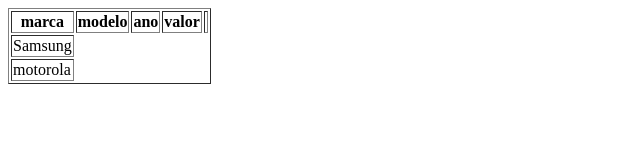
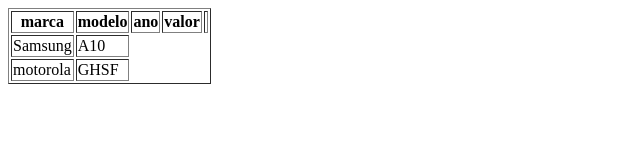
Before and after one commit to gomess1234/tabelas, a plain HTML site: page index.html in a window 1280 px wide. Shown: the whole page, without its empty margins (0-640 px from the left). Drawn offline with Linux system fonts and the light colour scheme.

Commit message:
ERFERFDRFDFR

```diff
--- a/index.html
+++ b/index.html
@@ -11,10 +11,12 @@
 <tr>
 
     <td>Samsung</td>
+    <td>A10</td>
 
 
 </tr>
 <tr>
     <td>motorola</td>
+    <TD>GHSF</TD>
 
 </tr>
```
